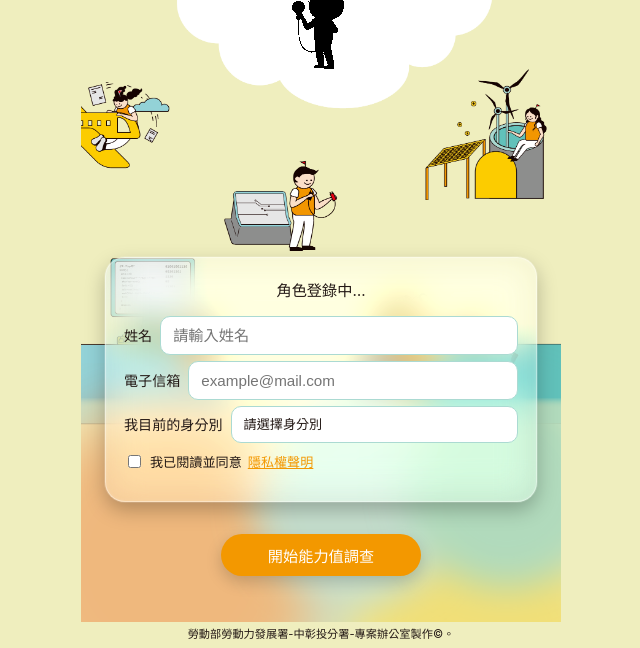
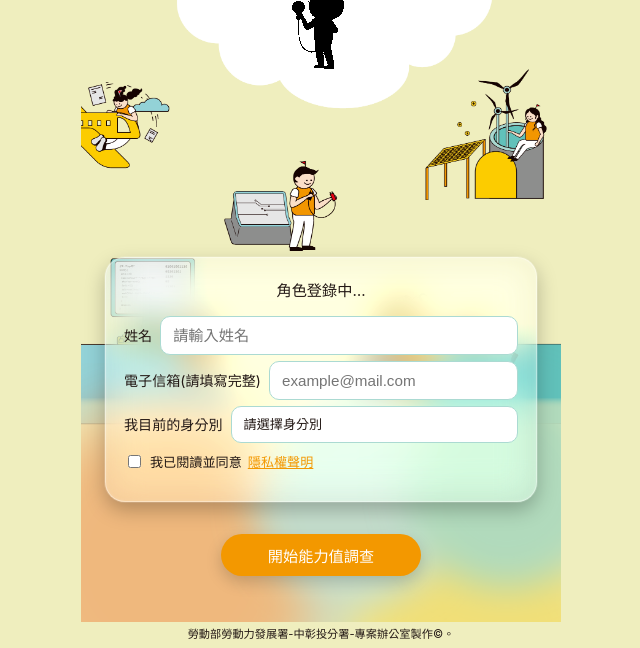
Before and after one commit to meowmeowB70/ys-project-01, a plain HTML site: page index.html in a window 1280 px wide. Shown: the part 152-800 px from the top of the page, without its empty margins (319-959 px from the left). Drawn offline with Linux system fonts and the light colour scheme.

Commit message:
Update index.html

```diff
--- a/index.html
+++ b/index.html
@@ -55,7 +55,7 @@
             </div>
 
             <div class="form-group form-inline">
-              <label for="email">電子信箱</label>
+              <label for="email">電子信箱(請填寫完整)</label>
               <input type="email" id="email" name="email" placeholder="example@mail.com" />
             </div>
 
```
